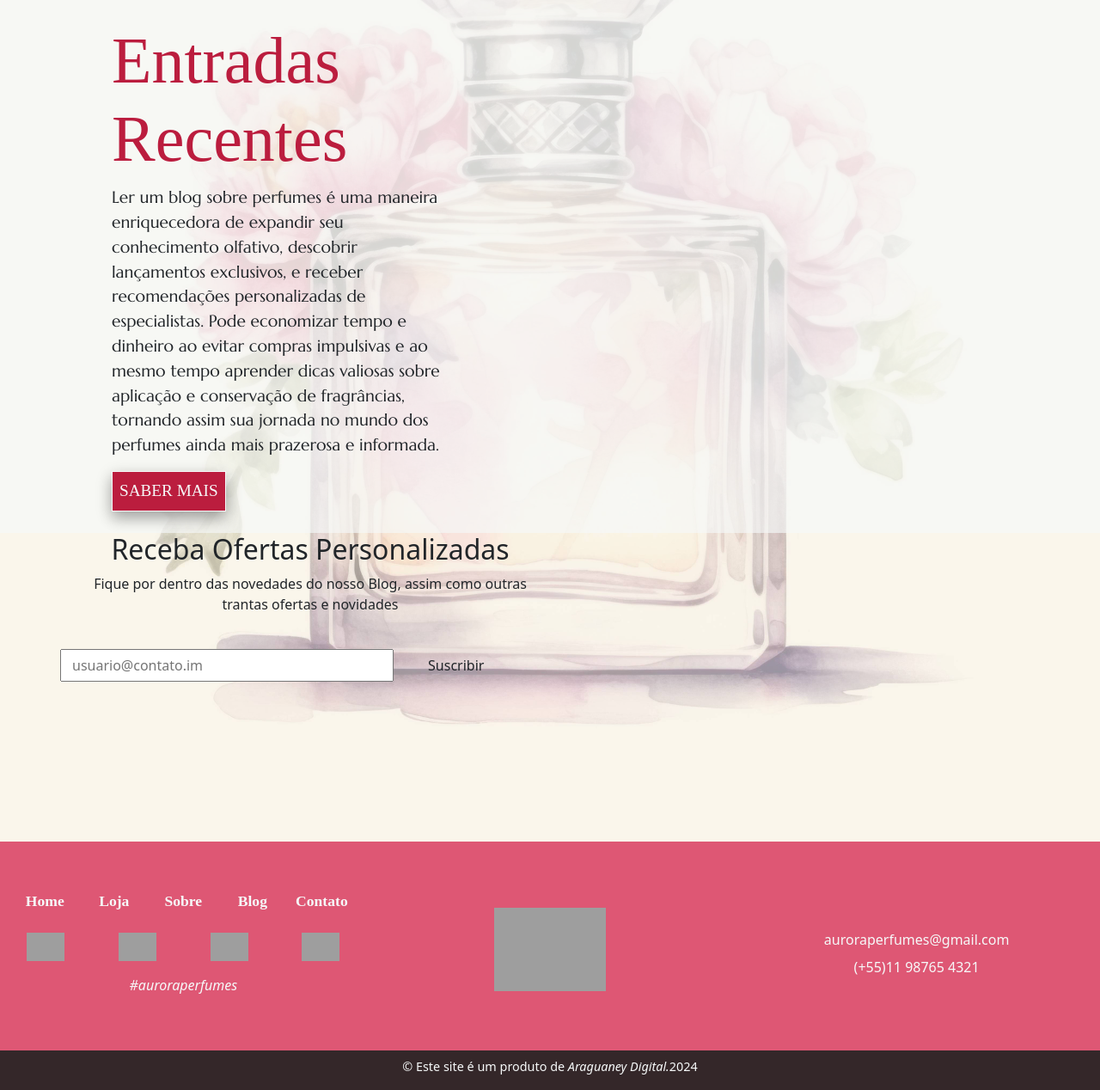
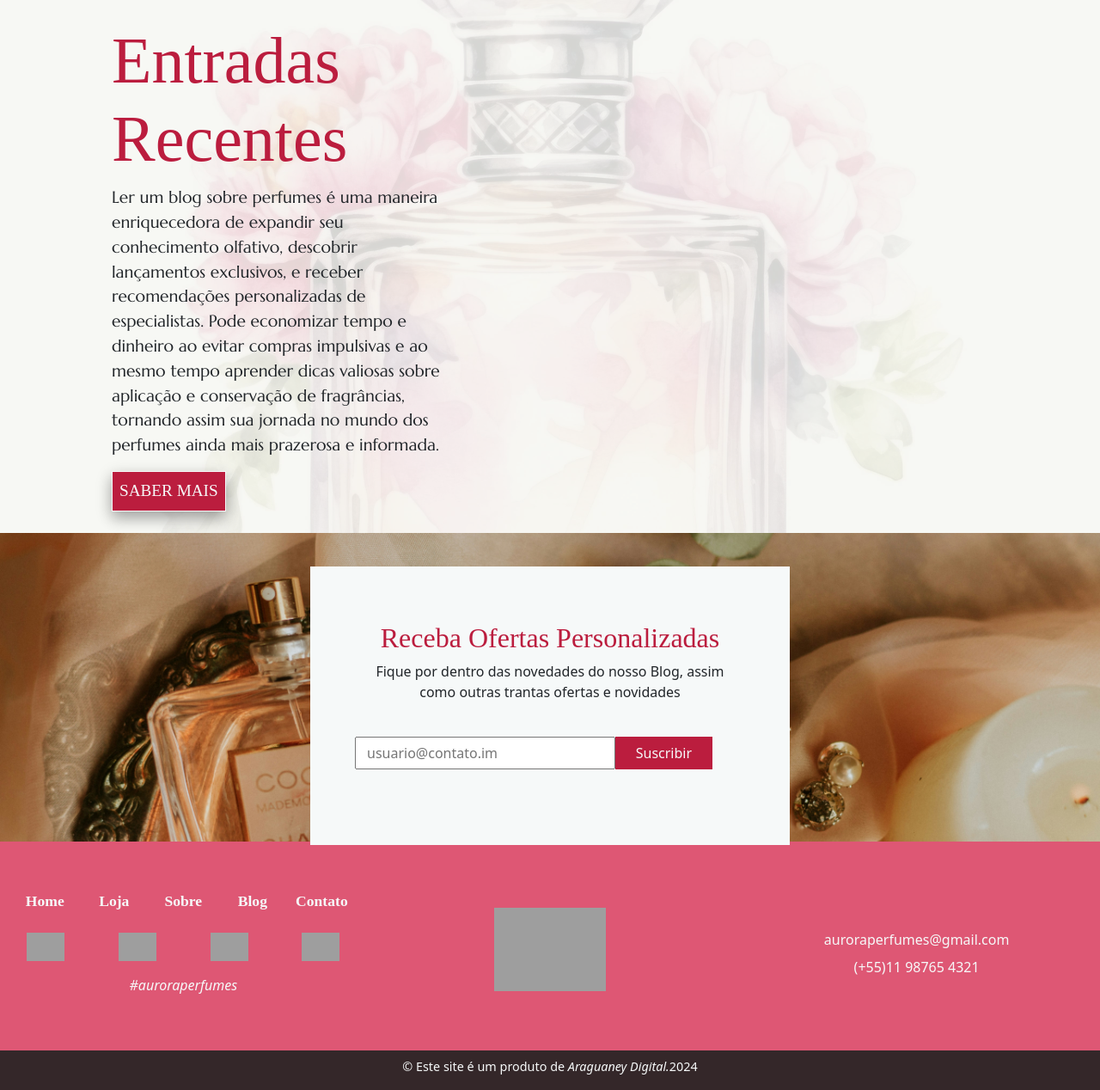
Before and after one commit to sabuat/site, a Flask app: page / in a window 1280 px wide. Shown: the part 1633-2901 px from the top of the page at 86% size. Run offline with Flask 3, Linux system fonts and the light colour scheme; some web fonts are replaced; grey boxes are pictures that could not be loaded.

Commit message:
Restoring CSS Styles

```diff
--- a/aurora/static/css/index.css
+++ b/aurora/static/css/index.css
@@ -59,7 +59,7 @@
         font-size: 75%;
     }
 
-    #img-1{
+    #img-1 {
         width: 100%;
     }
 
@@ -83,7 +83,7 @@
         display: flex;
     }
 
-    #img-1{
+    #img-1 {
         width: 95%;
     }
 
@@ -117,7 +117,7 @@
     height: 23vw;
 }
 
-.card-body h4 {
+.card-body h4, h2 {
     color: var(--primario-flush);
     font-family: var(--fonte-titulo);
 }
@@ -298,3 +298,55 @@
     display: flex;
     align-items: center;
 }
+
+#box-title {
+    padding: 5vw 5vw 1vw 5vw;
+    background-color: var(--branco-pampa);
+    display: flex;
+    align-content: center;
+}
+
+#tit-box-3 {
+    margin-left: 1vw;
+    font-size: 4rem;
+    color: var(--primario-flush);
+    font-family: var(--fonte-titulo);
+}
+
+.fundo-post{
+    background-color: var(--branco-fundo);
+}
+
+.link-p {
+    color: var(--primario-flush);
+    text-decoration: none;
+}
+
+.link-p:hover {
+    color: var(--secundario-cranberry);
+}
+
+/* Contacto 2 */
+
+#contact2 {
+    background-image: url("../images/fundo-contatos.jpg");
+    background-size: cover;
+}
+
+.cont-box {
+    display: inline-block;
+    margin-top: 3vw;
+    padding: 5vw;
+    background-color: var(--branco-pampa);
+}
+
+#contact2 button {
+    background-color: var(--primario-flush);
+    color: var(--branco-pampa);
+    border-radius: 0;
+}
+
+#contact2 h2 {
+    color: var(--primario-flush);
+    font-family: var(--fonte-titulo);
+}
```
